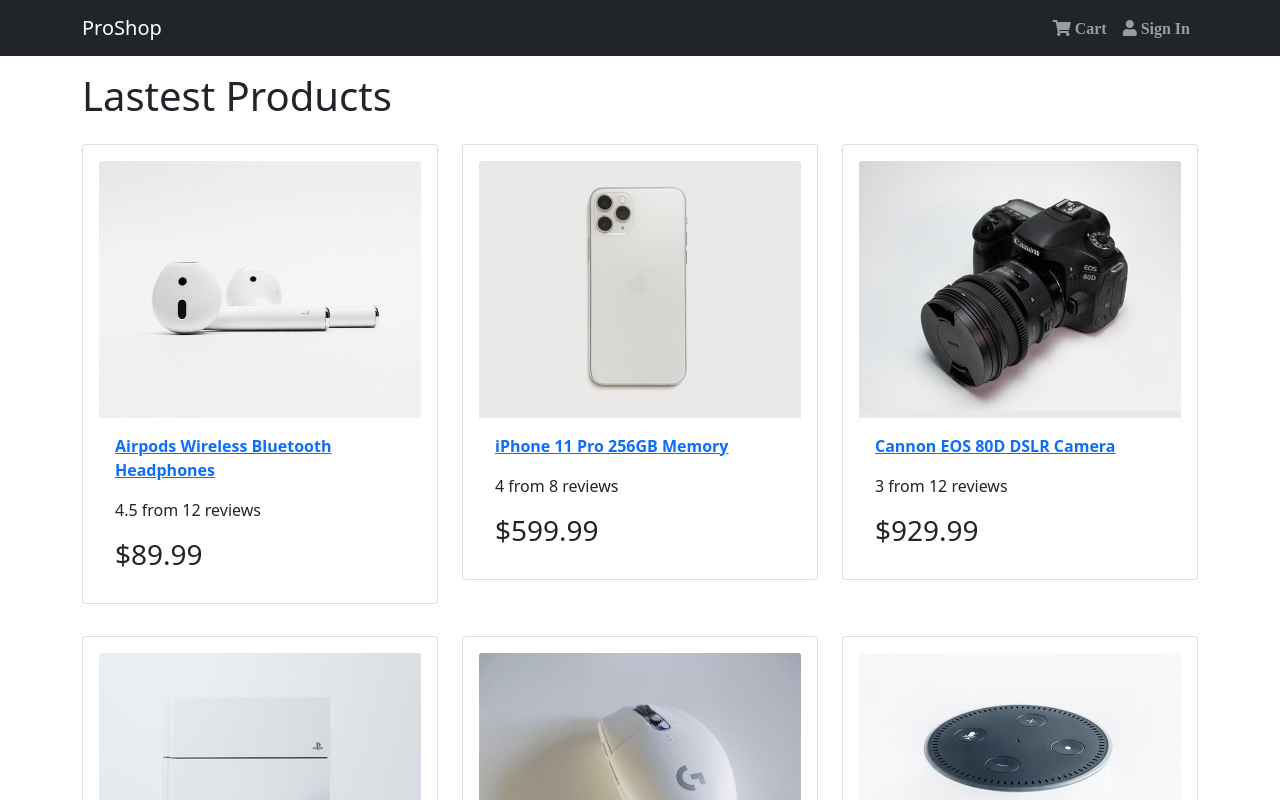
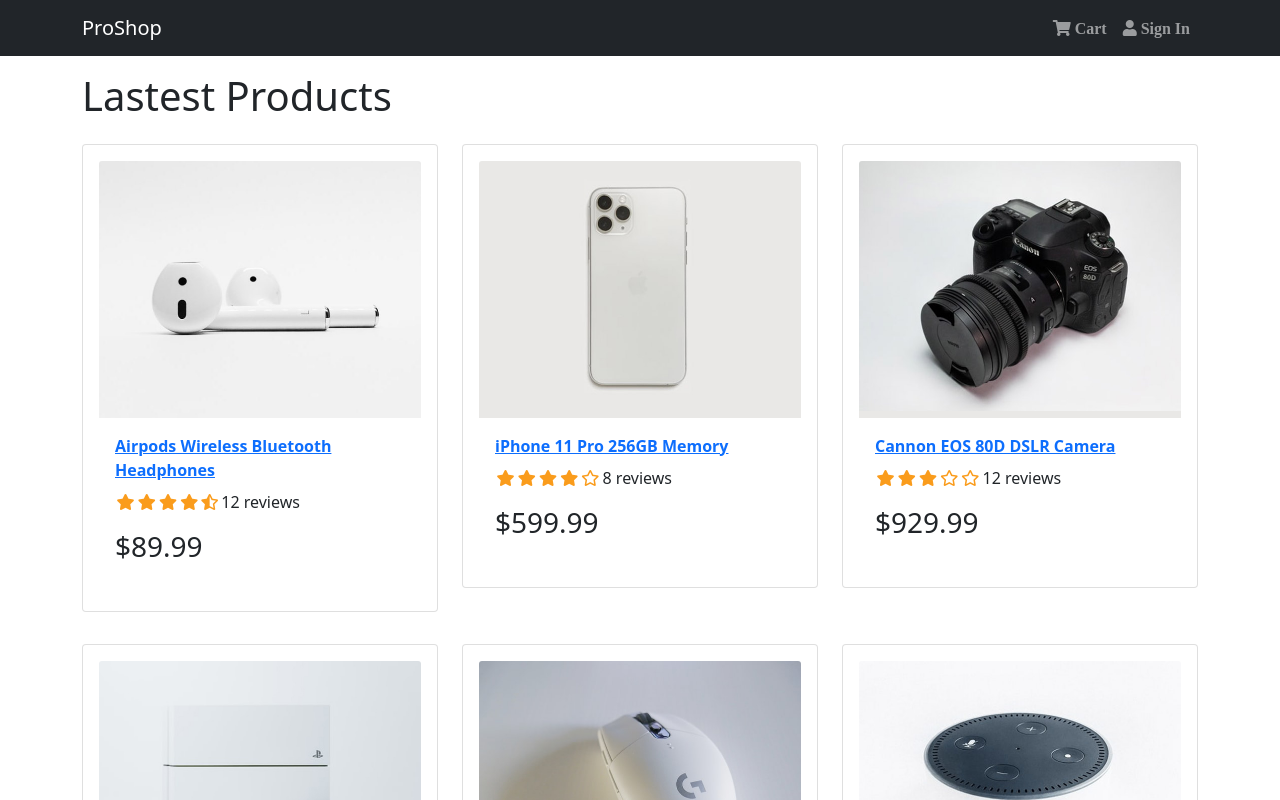
Before and after one commit to AI-LastWish/ProShop, a React (Create React App) app in the folder frontend/: page / in a window 1280 px wide. Shown: the top 800 px of the page. Built offline with nearby package versions, Linux system fonts and the light colour scheme.

Commit message:
4. Rating Component

```diff
--- a/frontend/src/components/Product.jsx
+++ b/frontend/src/components/Product.jsx
@@ -1,5 +1,6 @@
 import React from 'react'
 import { Card } from 'react-bootstrap'
+import Rating from './Rating'
 
 const Product = ({ product }) => {
   return (
@@ -16,9 +17,10 @@
         </a>
 
         <Card.Text as='div'>
-          <div className="my-3">
-            {product.rating} from {product.numReviews} reviews
-          </div>
+          <Rating
+            value={product.rating}
+            text={`${product.numReviews} reviews`}
+          />
         </Card.Text>
 
         <Card.Text as='h3'>${product.price}</Card.Text>
--- /dev/null
+++ b/frontend/src/components/Rating.jsx
@@ -0,0 +1,37 @@
+import React from 'react'
+import PropTypes from 'prop-types'
+
+const Rating = ({ value, text, color }) => {
+  return (
+    <div className='rating'>
+      <span>
+        <i style={{ color }} className={value >= 1 ? 'fas fa-star' : value >= 0.5 ? 'fas fa-star-half-alt' : 'far fa-star'}></i>
+      </span>
+      <span>
+        <i style={{ color }} className={value >= 2 ? 'fas fa-star' : value >= 1.5 ? 'fas fa-star-half-alt' : 'far fa-star'}></i>
+      </span>
+      <span>
+        <i style={{ color }} className={value >= 3 ? 'fas fa-star' : value >= 2.5 ? 'fas fa-star-half-alt' : 'far fa-star'}></i>
+      </span>
+      <span>
+        <i style={{ color }} className={value >= 4 ? 'fas fa-star' : value >= 3.5 ? 'fas fa-star-half-alt' : 'far fa-star'}></i>
+      </span>
+      <span>
+        <i style={{ color }} className={value >= 5 ? 'fas fa-star' : value >= 4.5 ? 'fas fa-star-half-alt' : 'far fa-star'}></i>
+      </span>
+      <span>{text && text}</span>
+    </div>
+  )
+}
+
+Rating.defaultProps = {
+  color: '#FA9C1C'
+}
+
+Rating.propTypes = {
+  value: PropTypes.number.isRequired,
+  text: PropTypes.string.isRequired,
+  color: PropTypes.string
+}
+
+export default Rating
--- a/frontend/src/index.css
+++ b/frontend/src/index.css
@@ -1,3 +1,11 @@
 main{
   min-height: 80vh;
 }
+
+h3{
+  padding: 1rem 0;
+}
+
+.rating span{
+  margin: 0.1rem;
+}
--- a/frontend/src/pages/HomePage.jsx
+++ b/frontend/src/pages/HomePage.jsx
@@ -9,7 +9,7 @@
       <h1>Lastest Products</h1>
       <Row>
         {products.map(product => (
-          <Col sm={12} md={6} lg={4}>
+          <Col key={product._id} sm={12} md={6} lg={4}>
             <Product product={product} />
           </Col>
         ))}
```
